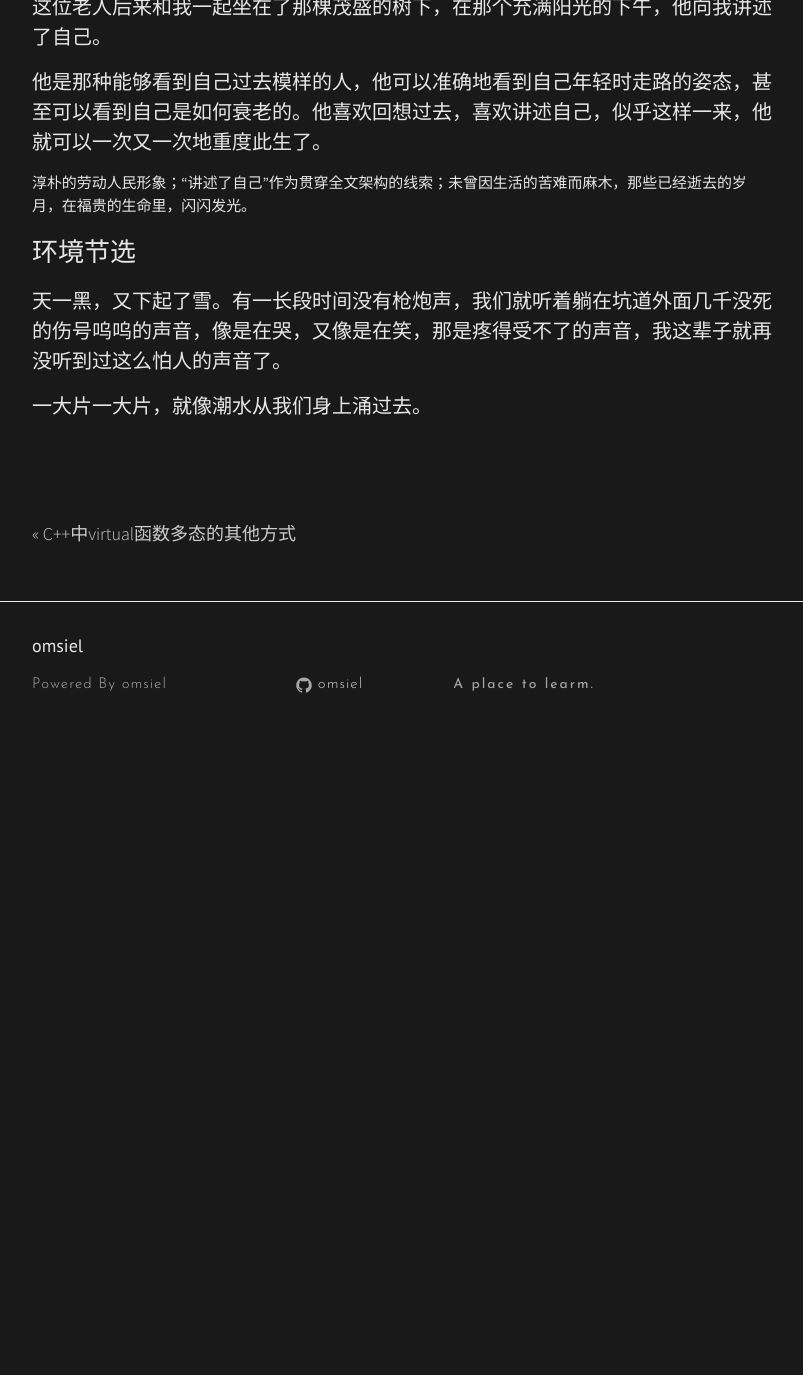
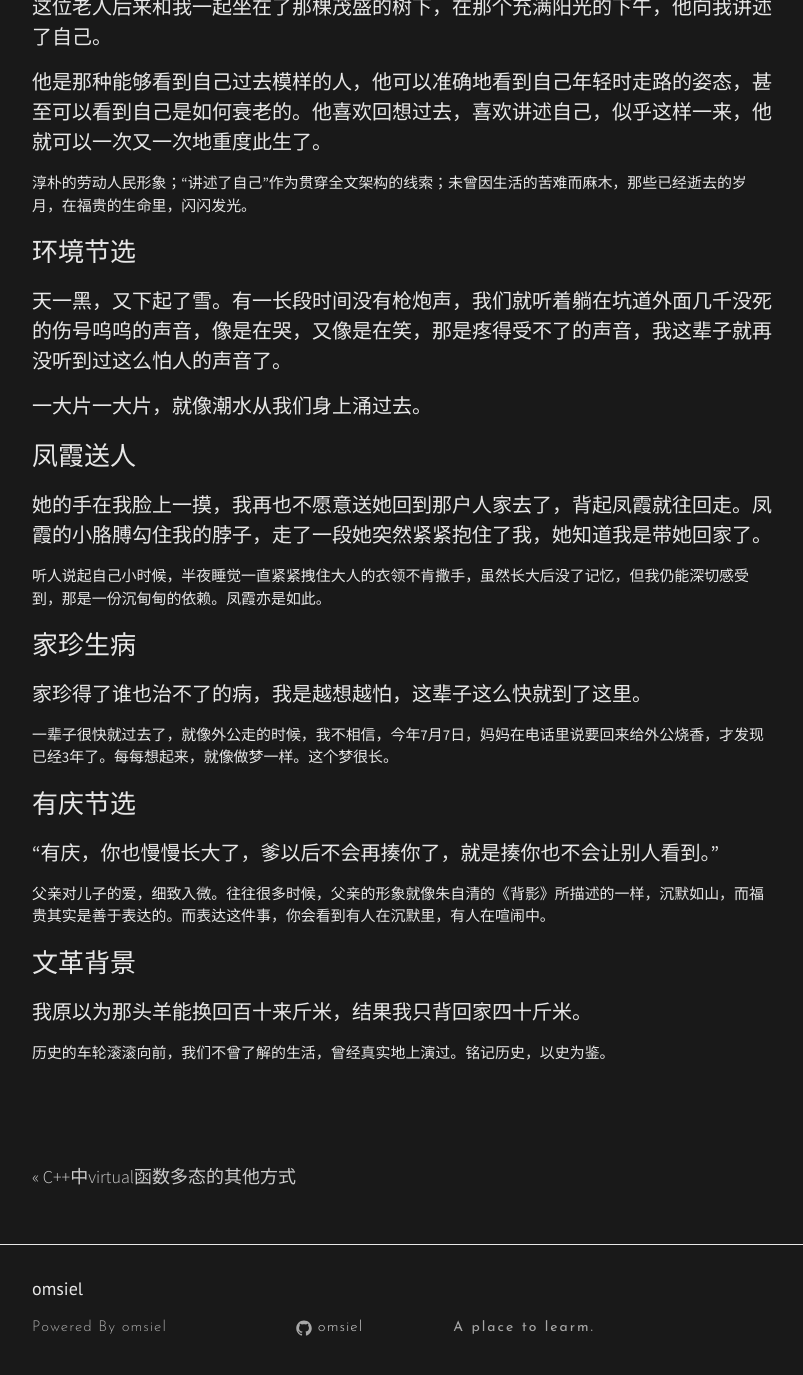
Before and after one commit to omsiel/omsiel.github.io, a Jekyll site: the page built from _posts/2019-05-18-活着.md, in a window 1280 px wide and 1400 px high, scrolled down 854 px. Shown: the top 1375 px of the window, without its empty margins (238-1041 px from the left). Built offline with Jekyll 4.4.1, drawn with Linux system fonts in a browser that asks for light colours; nearby versions of some CDN libraries; before the commit the page ends 1611 px from its top, so only the background shows below that.

Commit message:
修改文章

```diff
--- a/_posts/2019-05-18-活着.md
+++ b/_posts/2019-05-18-活着.md
@@ -29,3 +29,27 @@ categories: note
 #### 天一黑，又下起了雪。有一长段时间没有枪炮声，我们就听着躺在坑道外面几千没死的伤号呜呜的声音，像是在哭，又像是在笑，那是疼得受不了的声音，我这辈子就再没听到过这么怕人的声音了。
 
 #### 一大片一大片，就像潮水从我们身上涌过去。
+
+### 凤霞送人
+
+#### 她的手在我脸上一摸，我再也不愿意送她回到那户人家去了，背起凤霞就往回走。凤霞的小胳膊勾住我的脖子，走了一段她突然紧紧抱住了我，她知道我是带她回家了。
+
+##### 听人说起自己小时候，半夜睡觉一直紧紧拽住大人的衣领不肯撒手，虽然长大后没了记忆，但我仍能深切感受到，那是一份沉甸甸的依赖。凤霞亦是如此。
+
+### 家珍生病
+
+#### 家珍得了谁也治不了的病，我是越想越怕，这辈子这么快就到了这里。
+
+##### 一辈子很快就过去了，就像外公走的时候，我不相信，今年7月7日，妈妈在电话里说要回来给外公烧香，才发现已经3年了。每每想起来，就像做梦一样。这个梦很长。
+
+### 有庆节选
+
+#### “有庆，你也慢慢长大了，爹以后不会再揍你了，就是揍你也不会让别人看到。”
+
+##### 父亲对儿子的爱，细致入微。往往很多时候，父亲的形象就像朱自清的《背影》所描述的一样，沉默如山，而福贵其实是善于表达的。而表达这件事，你会看到有人在沉默里，有人在喧闹中。
+
+### 文革背景
+
+#### 我原以为那头羊能换回百十来斤米，结果我只背回家四十斤米。
+
+##### 历史的车轮滚滚向前，我们不曾了解的生活，曾经真实地上演过。铭记历史，以史为鉴。
```
